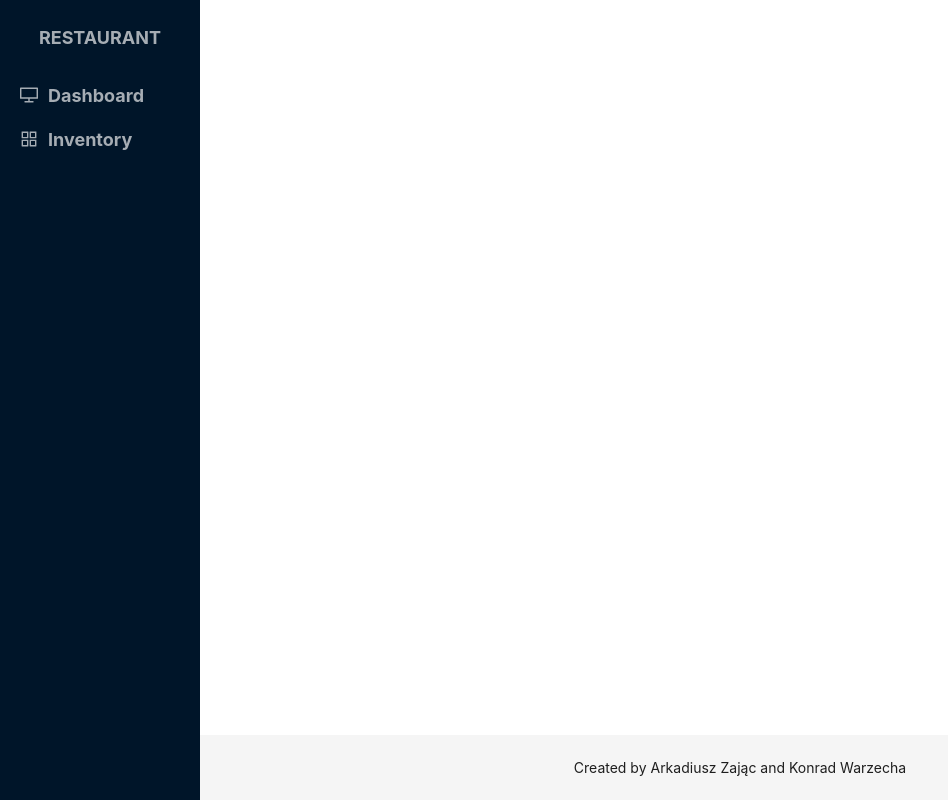
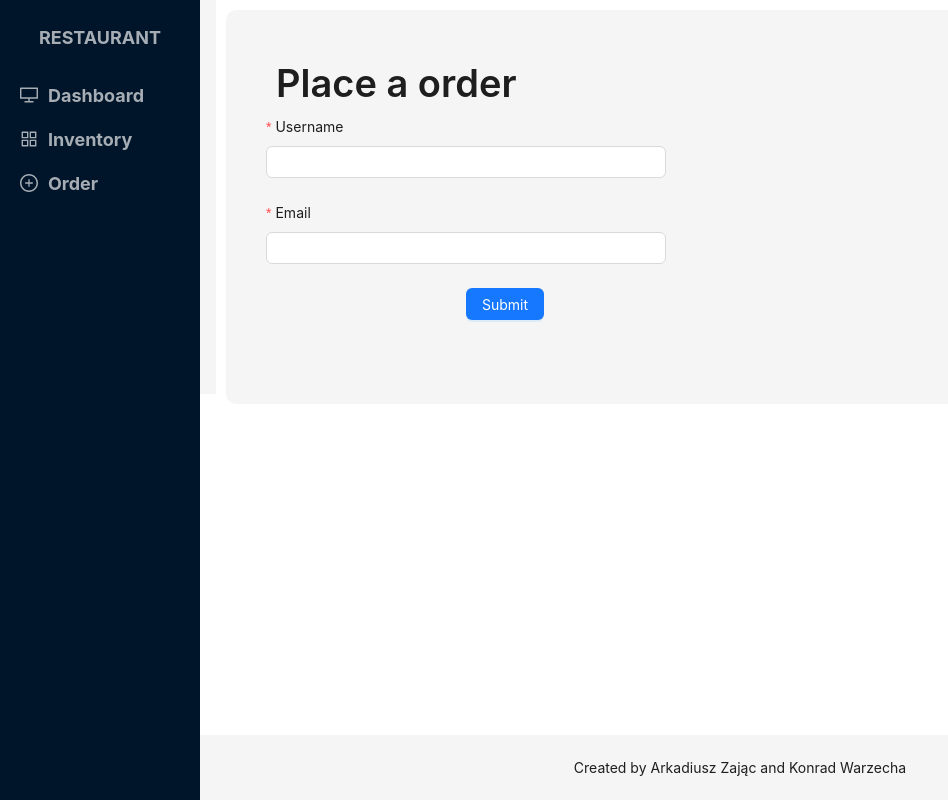
Before and after one commit to Konrad44444/DBMS-Course-Projects, a React (Create React App) app in the folder restaurant-frontend/: page /order in a window 1280 px wide. Shown: the whole page, without its empty margins (0-948 px from the left). Built offline with nearby package versions, Linux system fonts and the light colour scheme.

Commit message:
order form

```diff
--- a/restaurant-frontend/package.json
+++ b/restaurant-frontend/package.json
@@ -9,7 +9,7 @@
     "@testing-library/user-event": "^13.5.0",
     "@types/jest": "^27.5.2",
     "@types/node": "^16.18.91",
-    "@types/react": "^18.2.73",
+    "@types/react": "^18.2.74",
     "@types/react-dom": "^18.2.22",
     "antd": "^5.15.4",
     "react": "^18.2.0",
--- a/restaurant-frontend/src/App.tsx
+++ b/restaurant-frontend/src/App.tsx
@@ -2,7 +2,8 @@ import React from 'react';
 import { Layout, Menu, theme } from 'antd';
 import { Link, Route, Routes } from 'react-router-dom';
 import Inventory from './components/Inventory';
-import { AppstoreOutlined, DesktopOutlined } from '@ant-design/icons';
+import { AppstoreOutlined, DesktopOutlined, PlusCircleOutlined } from '@ant-design/icons';
+import Order from './components/Order';
 
 const { Header, Content, Footer, Sider } = Layout;
 
@@ -29,12 +30,18 @@ const App: React.FC = () => {
             <span>Inventory</span>
             <Link to="/inventory" />
           </Menu.Item>
+          <Menu.Item>
+            <PlusCircleOutlined style={{fontSize: '18px'}} />
+            <span>Order</span>
+            <Link to="/order" />
+          </Menu.Item>
         </Menu>
       </Sider>
       <Layout style={{ marginLeft: 200 }}>
         <Content style={{ margin: "0 16px", background: "white" }}>
           <Routes>
             <Route path="/inventory" element={<Inventory/>} />
+            <Route path="/order" element={<Order/>} />
           </Routes>
         </Content>
         <Footer style={{ textAlign: 'center', bottom: 0, position: 'fixed', width: 'calc(100% - 200px)', background: 'whitesmoke'}}>
--- a/restaurant-frontend/src/components/Inventory.tsx
+++ b/restaurant-frontend/src/components/Inventory.tsx
@@ -232,9 +232,7 @@ function Inventory() {
                     <List.Item>
                         <Card title={item.name}>
                             Price: {item.price} zł
-                            Ingredients: {item.ingredients.map((index) => {
-                                <p>{index.ingredient.name} - {index.quantity} pcs</p>
-                            })}
+                            Ingredients:
                         </Card>
                     </List.Item>
                     )}
--- /dev/null
+++ b/restaurant-frontend/src/components/Order.tsx
@@ -0,0 +1,63 @@
+import { Button, Form, FormProps, Input, Typography } from "antd";
+
+function Order() {
+
+    const onFinish: FormProps["onFinish"] = (values) => {
+        console.log('Success:', values);
+      };
+
+    const onFinishFailed: FormProps["onFinishFailed"] = (errorInfo) => {
+        console.log('Failed:', errorInfo);
+      };
+
+    return(
+
+        <div style={{width: 'calc(100% - 20px)', height: '100%', display: 'inline-block',
+                    padding: '40px', borderRadius: '10px', background: 'whitesmoke',
+                    margin: '10px'}}>
+
+            <Typography.Title style={{ margin: '10px' }}>
+                Place a order
+            </Typography.Title>
+
+            <Form
+                name="order"
+                labelCol={{ span: 8 }}
+                wrapperCol={{ span: 16 }}
+                style={{ maxWidth: 600 }}
+                layout="vertical"
+                initialValues={{ remember: true }}
+                onFinish={onFinish}
+                onFinishFailed={onFinishFailed}
+                autoComplete="off"
+            >
+                <Form.Item
+                    label="Username"
+                    name="username"
+                    rules={[{ required: true, message: 'Please input your username!' }]}
+                >
+                    <Input />
+                </Form.Item>
+
+                <Form.Item
+                    label="Email"
+                    name="email"
+                    rules={[{ required: true, type: 'email', message: 'Please input your email!' }]}
+                >
+                    <Input />
+                </Form.Item>
+
+                <Form.Item wrapperCol={{ offset: 8, span: 16 }}>
+                    <Button type="primary" htmlType="submit">
+                        Submit
+                    </Button>
+                </Form.Item>
+            </Form>
+
+        </div>
+
+    );
+
+}
+
+export default Order;
```
Also changed, not shown: 1 other file (tests, documents, lock files or other folders).
